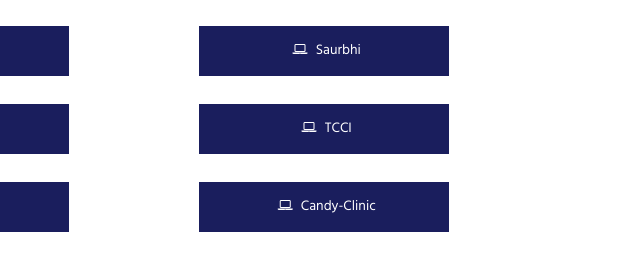
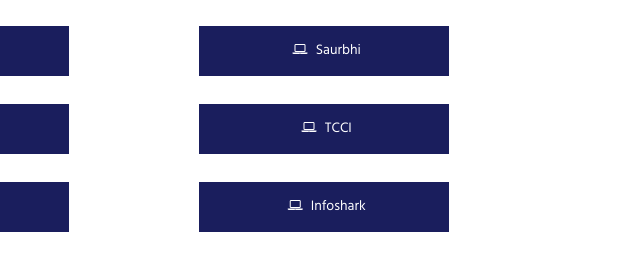
Before and after one commit to dvadher/portfolio, a plain HTML site: page index.html in a window 1280 px wide. Shown: the part 777-1034 px from the top of the page, 640-1280 px from the left. Drawn offline with Linux system fonts and the light colour scheme; files that its build step writes are made by us from their sources.

Commit message:
Update index.html

```diff
--- a/index.html
+++ b/index.html
@@ -151,8 +151,8 @@
                                  </a>
                               </p>
                               <p class="mb-4">
-                                 <a target="_blank" href="https://candy-clinic.com/" class="bg-blue text-white portfolio-block text-center">
-                                 <i class="fa fa-laptop mx-1" aria-hidden="true"></i> candy-clinic
+                                 <a target="_blank" href="http://infoshark.in/" class="bg-blue text-white portfolio-block text-center">
+                                 <i class="fa fa-laptop mx-1" aria-hidden="true"></i> infoshark
                                  </a>
                               </p>
                               <p class="mb-4">
```
